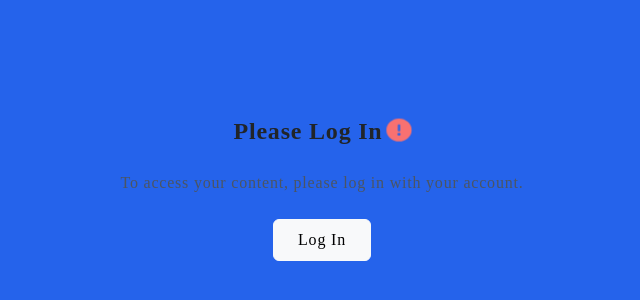
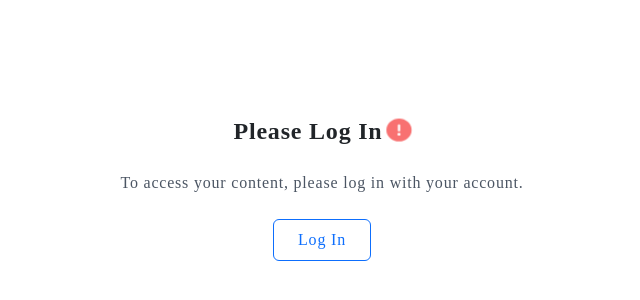
Before and after one commit to tobidechamp15/Taskify, a React (Create React App) app: page /addtask in a window 1280 px wide. Shown: the part 212-512 px from the top of the page, without its empty margins (318-958 px from the left). Built offline with nearby package versions, Linux system fonts and the light colour scheme; no server answers; the database is empty; a web font is replaced by a local one.

Commit message:
design changes

```diff
--- a/src/App.css
+++ b/src/App.css
@@ -3,7 +3,7 @@
 }
 /* Apply styles to the entire website's scrollbar for WebKit-based browsers (Chrome, Safari) */
 body::-webkit-scrollbar {
-  background: #3b10b1;
+  background: #fff;
   width: 8px; /* Width of the scrollbar */
   height: 0px; /* Width of the scrollbar */
 }
@@ -13,13 +13,13 @@ body::-webkit-scrollbar:hover {
 }
 
 body::-webkit-scrollbar-thumb {
-  background-color: #d6d4d4; /* Color of the scrollbar thumb */
+  background-color: #3b10b1; /* Color of the scrollbar thumb */
   border-radius: 5px; /* Rounded corners of the scrollbar thumb */
 }
 
 body::-webkit-scrollbar-thumb:hover {
   width: 10px;
-  background-color: #04095c; /* Color of the scrollbar thumb */
+  background-color: #000dff; /* Color of the scrollbar thumb */
   border-radius: 5px; /* Rounded corners of the scrollbar thumb */
 }
 
--- a/src/component/AppNavbar.jsx
+++ b/src/component/AppNavbar.jsx
@@ -15,13 +15,13 @@ const AppNavbar = (props) => {
   // console.log(user);
   return (
     <>
-      <section className="flex justify-between px-[40px] bg-blue-700 items-center text-white">
+      <section className="flex justify-between px-[40px] bg-blue-700 py-3 items-center text-white">
         <span className="hidden md:flex">Organize your day today</span>
         <img src={logo} alt="logo" className="w-[130px]" />
         <section>
           <div
             onClick={handleDropdown}
-            className="flex gap-2 items-center md:bg-gray-100 md:rounded-2xl md:p-2"
+            className="flex gap-2 items-center md:bg-gray-100 md:rounded-2xl md:p-2 cursor-pointer"
           >
             <FontAwesomeIcon
               icon={faUser}
--- a/src/component/Landing.jsx
+++ b/src/component/Landing.jsx
@@ -12,9 +12,8 @@ const Landing = () => {
     setVisible(!isVisible);
   };
   return (
-    <div className="mt-[90px]">
+    <div className="mt-[30px]">
       <Navbar toggleSidebar={toggleSidebar} isVisible={isVisible} />
-
       <Sidebar isVisible={isVisible} toggleSidebar={toggleSidebar} />
       <Home />
       <Description />
--- a/src/component/Navbar.jsx
+++ b/src/component/Navbar.jsx
@@ -7,7 +7,7 @@ import PropTypes from "prop-types";
 
 const Navbar = ({ toggleSidebar, isVisible }) => {
   return (
-    <div className="shadow-lg flex justify-between xsm:px-4 md:justify-evenly bg-blue-700 py-2 fixed top-0 w-100 items-center z-40">
+    <div className="shadow-lg flex justify-between xsm:px-4 md:justify-evenly bg-blue-700 py-4 fixed top-0 w-100 items-center z-40">
       <Link to="/">
         <img src={logo} className="w-[110px]" />
       </Link>
--- a/src/component/NoUser.jsx
+++ b/src/component/NoUser.jsx
@@ -5,7 +5,7 @@ import { Link } from "react-router-dom";
 
 const NoUser = () => {
   return (
-    <div className="flex flex-col h-screen items-center justify-center bg-blue-600">
+    <div className="flex flex-col h-screen items-center justify-center bg-white">
       <h1 className="text-2xl font-bold mb-4">
         Please Log In
         <FontAwesomeIcon
@@ -17,7 +17,10 @@ const NoUser = () => {
       <p className="text-gray-600 mb-4">
         To access your content, please log in with your account.
       </p>
-      <Link to="/login" className="btn btn-light fo py-2 px-4 rounded">
+      <Link
+        to="/login"
+        className="btn btn-outline-primary fo py-2 px-4 rounded"
+      >
         Log In
       </Link>
     </div>
```
